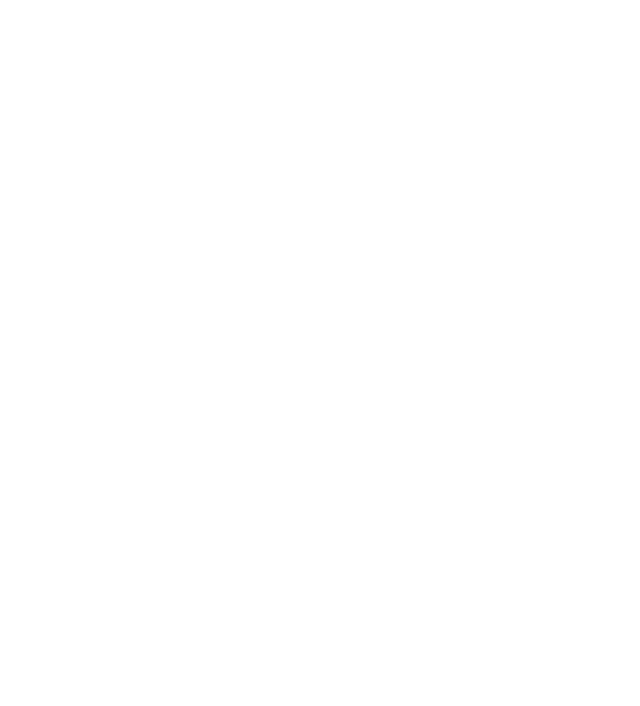
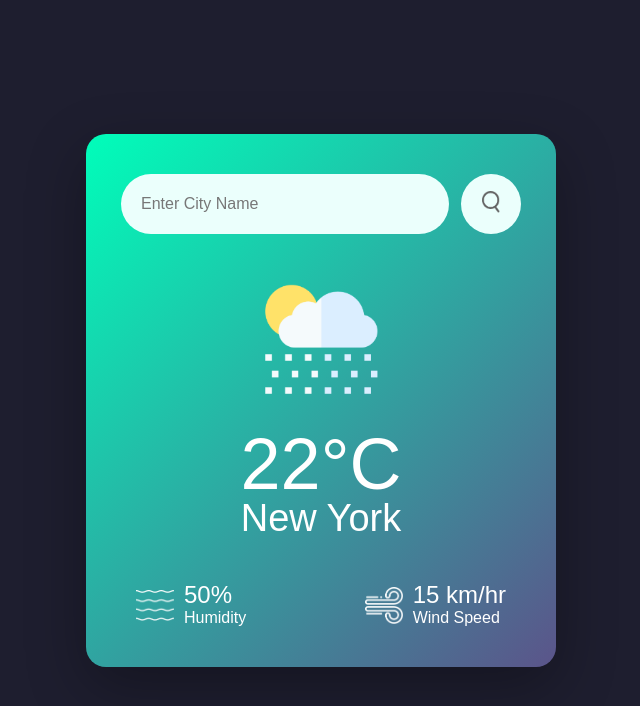
Before and after one commit to Saqib1L/Weather-App, a plain HTML site: page index.html in a window 1280 px wide. Shown: the whole page, without its empty margins (319-959 px from the left). Drawn offline with Linux system fonts and the light colour scheme.

Commit message:
add the html and css

```diff
--- a/index.html
+++ b/index.html
@@ -8,6 +8,33 @@
   <script src="/scripts.js" defer></script>
 </head>
 <body>
+  <div class="card">
+    <div class="search">
+      <input type="text" placeholder="Enter City Name" spellcheck="false">
+      <button><img src=images/search.png></button>
+    </div>
+    <div class="weather">
+      <img src="images/rain.png" class="weather-icon">
+      <h1 class="temp">22°C</h1>
+      <h2 class="city">New York</h2>
+      <div class="details">
+        <div class="col">
+          <img src="/images/humidity.png">
+          <div>
+            <p class="humidity">50%</p>
+            <p>Humidity</p>
+          </div>
+        </div>
+        <div class="col">
+          <img src="/images/wind.png">
+          <div>
+            <p class="wind">15 km/hr</p>
+            <p>Wind Speed</p>
+          </div>
+        </div>
+      </div>
+    </div>
+  </div>
 
 </body>
 </html>
--- a/style.css
+++ b/style.css
@@ -0,0 +1,116 @@
+* {
+  margin: 0;
+  padding: 0;
+  font-family: 'Poppins', sans-serif;
+  box-sizing: border-box;
+}
+
+body {
+  background: #1e1e2f;
+  min-height: 100vh;
+  display: flex;
+  align-items: center;
+  justify-content: center;
+}
+
+/* CARD */
+.card {
+  width: 90%;
+  max-width: 470px;
+  background: linear-gradient(135deg, #00feba, #5b548a);
+  color: #fff;
+  border-radius: 20px;
+  padding: 40px 35px;
+  text-align: center;
+  box-shadow: 0 20px 60px rgba(0,0,0,0.3);
+  backdrop-filter: blur(10px);
+}
+
+/* SEARCH */
+.search {
+  width: 100%;
+  display: flex;
+  align-items: center;
+  justify-content: space-between;
+}
+
+.search input {
+  border: 0;
+  outline: 0;
+  background: #ebfffc;
+  color: #333;
+  padding: 10px 20px;
+  height: 60px;
+  border-radius: 30px;
+  flex: 1;
+  margin-right: 12px;
+  font-size: 16px;
+}
+
+.search input::placeholder {
+  color: #777;
+}
+
+.search button {
+  border: 0;
+  outline: 0;
+  background: #ebfffc;
+  border-radius: 50%;
+  width: 60px;
+  height: 60px;
+  cursor: pointer;
+  transition: transform 0.2s ease, background 0.2s ease;
+}
+
+.search button:hover {
+  transform: scale(1.05);
+  background: #dffdf8;
+}
+
+.search button img {
+  width: 18px;
+}
+
+/* WEATHER */
+.weather-icon {
+  width: 160px;
+  margin-top: 25px;
+}
+
+.weather h1 {
+  font-size: 72px;
+  font-weight: 500;
+}
+
+.weather h2 {
+  font-size: 38px;
+  font-weight: 400;
+  margin-top: -8px;
+}
+
+/* DETAILS */
+.details {
+  display: flex;
+  align-items: center;
+  justify-content: space-between;
+  padding: 0 15px;
+  margin-top: 45px;
+}
+
+.col {
+  display: flex;
+  align-items: center;
+  text-align: left;
+  gap: 10px;
+}
+
+.col img {
+  width: 38px;
+}
+
+.humidity,
+.wind {
+  font-size: 24px;
+  margin-top: -4px;
+  font-weight: 500;
+}
```
